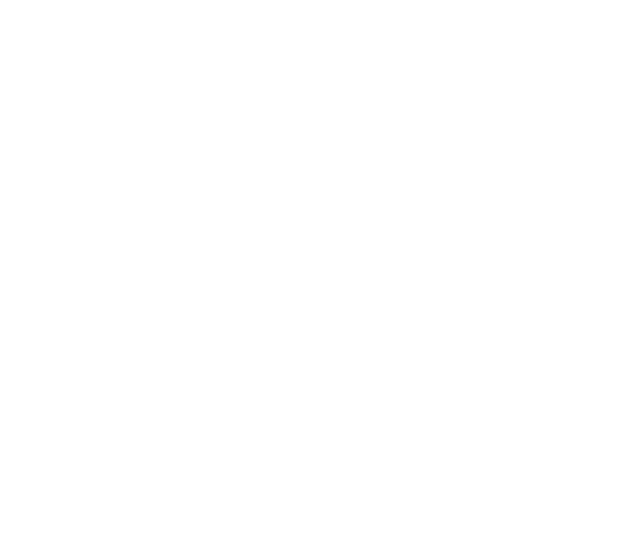
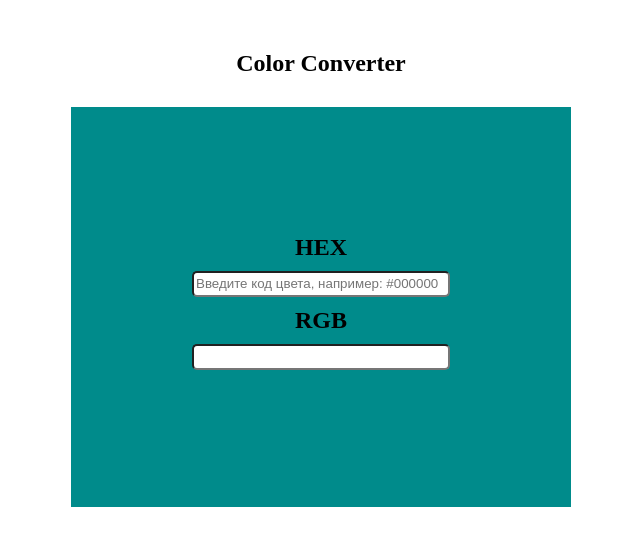
Before and after one commit to Volivanmail/react_4_hex2rgb, a React (Vite) app: page / in a window 1280 px wide. Shown: the top 546 px of the page, without its empty margins (319-959 px from the left). Built offline with nearby package versions, Linux system fonts and the light colour scheme.

Commit message:
commit 14.06

```diff
--- a/src/App.tsx
+++ b/src/App.tsx
@@ -1,10 +1,17 @@
-import { useState } from 'react'
 
 function App() {
 
   return (
-    <>
-    </>
+  <h2>Color Converter
+    <div className='container'>
+      <form className='form'>
+        <label htmlFor="HEX">HEX</label>
+        <input className="input" type="text" id="HEX" name="HEX" placeholder='Введите код цвета, например: #000000'></input>
+        <label htmlFor="rgb">RGB</label>
+        <input className="input" type="text" id="rgb" name="rgb"></input>
+      </form>
+    </div>
+  </h2>
   )
 }
 
--- a/src/index.css
+++ b/src/index.css
@@ -1,69 +1,38 @@
-:root {
-  font-family: Inter, system-ui, Avenir, Helvetica, Arial, sans-serif;
-  line-height: 1.5;
-  font-weight: 400;
-
-  color-scheme: light dark;
-  color: rgba(255, 255, 255, 0.87);
-  background-color: #242424;
-
-  font-synthesis: none;
-  text-rendering: optimizeLegibility;
-  -webkit-font-smoothing: antialiased;
-  -moz-osx-font-smoothing: grayscale;
-  -webkit-text-size-adjust: 100%;
+#root {
+  margin-top: 30px;
+  display: flex;
+  flex-direction: column;
+  text-align: center;
+  align-items: center;
+}
+.container{
+  margin-top: 30px;
+  display: flex;
+  flex-direction: column;
+  justify-content: center;
+  text-align: center;
+  align-items: center;
+  background-color: darkcyan;
+  min-width: 500px;
+  min-height: 400px;
 }
 
-a {
-  font-weight: 500;
-  color: #646cff;
-  text-decoration: inherit;
+.form {
+  display: flex;
+  flex-direction: column;
+  text-align: center;
+  align-items: center;
 }
-a:hover {
-  color: #535bf2;
+.input {
+  margin: 10px;
+  min-width: 250px;
+  min-height: 20px;
+  border-radius: 5px;
 }
 
-body {
-  margin: 0;
+.form {
   display: flex;
-  place-items: center;
-  min-width: 320px;
-  min-height: 100vh;
+  flex-direction: column;
+  text-align: center;
+  align-items: center;
 }
-
-h1 {
-  font-size: 3.2em;
-  line-height: 1.1;
-}
-
-button {
-  border-radius: 8px;
-  border: 1px solid transparent;
-  padding: 0.6em 1.2em;
-  font-size: 1em;
-  font-weight: 500;
-  font-family: inherit;
-  background-color: #1a1a1a;
-  cursor: pointer;
-  transition: border-color 0.25s;
-}
-button:hover {
-  border-color: #646cff;
-}
-button:focus,
-button:focus-visible {
-  outline: 4px auto -webkit-focus-ring-color;
-}
-
-@media (prefers-color-scheme: light) {
-  :root {
-    color: #213547;
-    background-color: #ffffff;
-  }
-  a:hover {
-    color: #747bff;
-  }
-  button {
-    background-color: #f9f9f9;
-  }
-}
```
